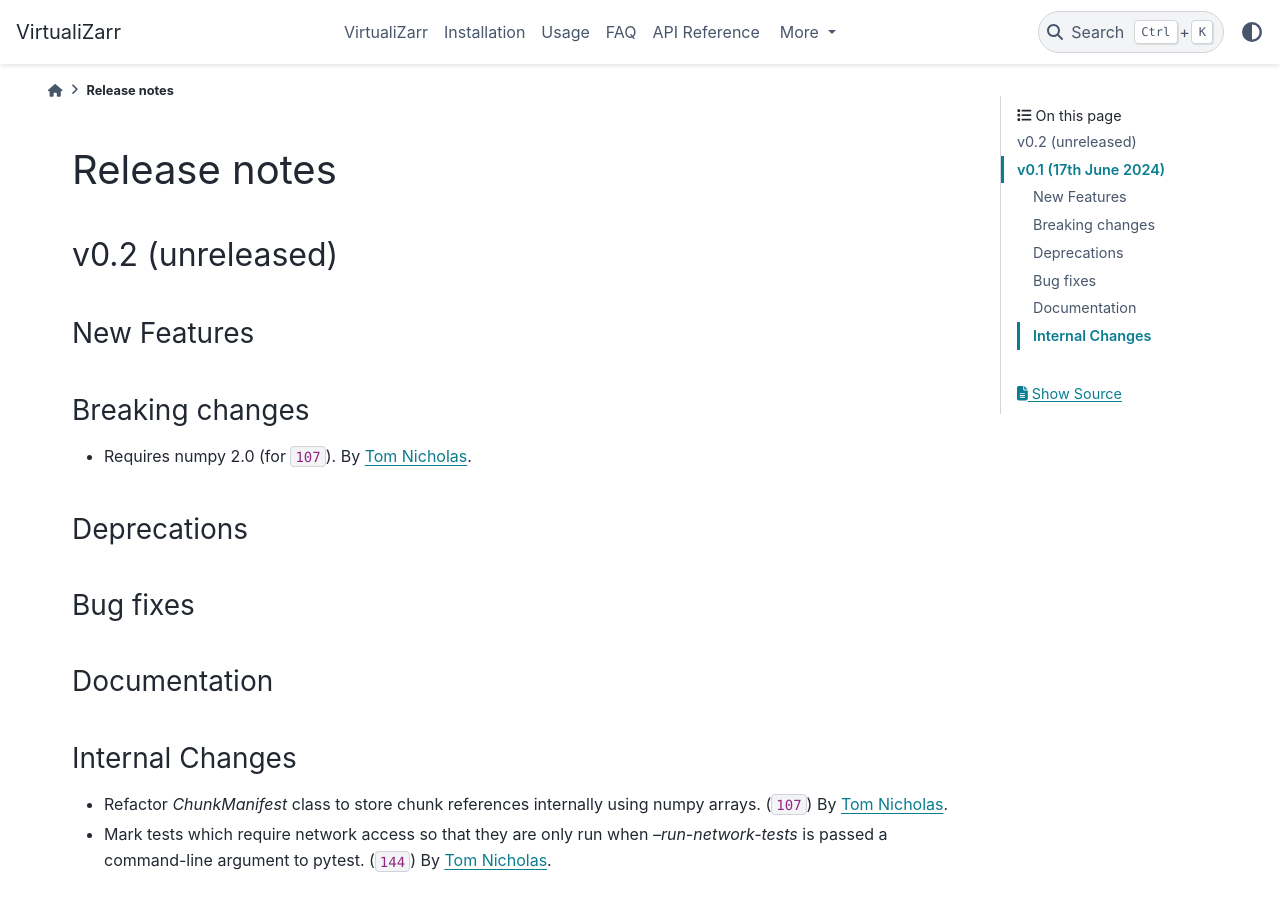
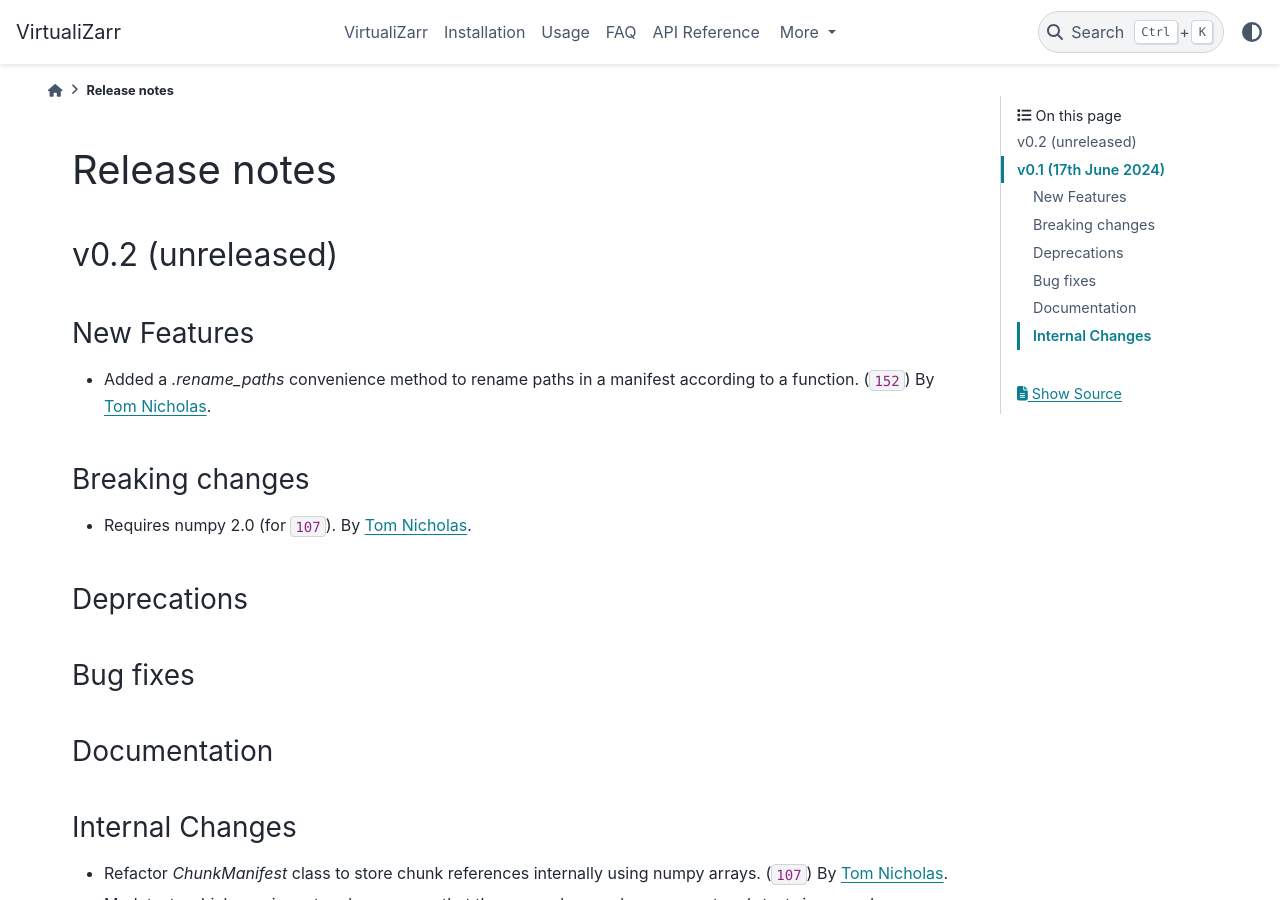
Before and after one commit to zarr-developers/VirtualiZarr, a Sphinx documentation site: the page built from docs/releases.rst, in a window 1280 px wide and 900 px high. Built offline with Sphinx 7.4.7 and the PyData theme 0.15.4, drawn with Linux system fonts in a browser that asks for light colours; cross-references to code outside the pages are shown as plain code.

Commit message:
release notes

```diff
--- a/docs/releases.rst
+++ b/docs/releases.rst
@@ -9,6 +9,8 @@
 New Features
 ~~~~~~~~~~~~
 
+- Added a `.rename_paths` convenience method to rename paths in a manifest according to a function.
+  (:pull:`152`) By `Tom Nicholas <https://github.com/TomNicholas>`_.
 
 Breaking changes
 ~~~~~~~~~~~~~~~~
```
